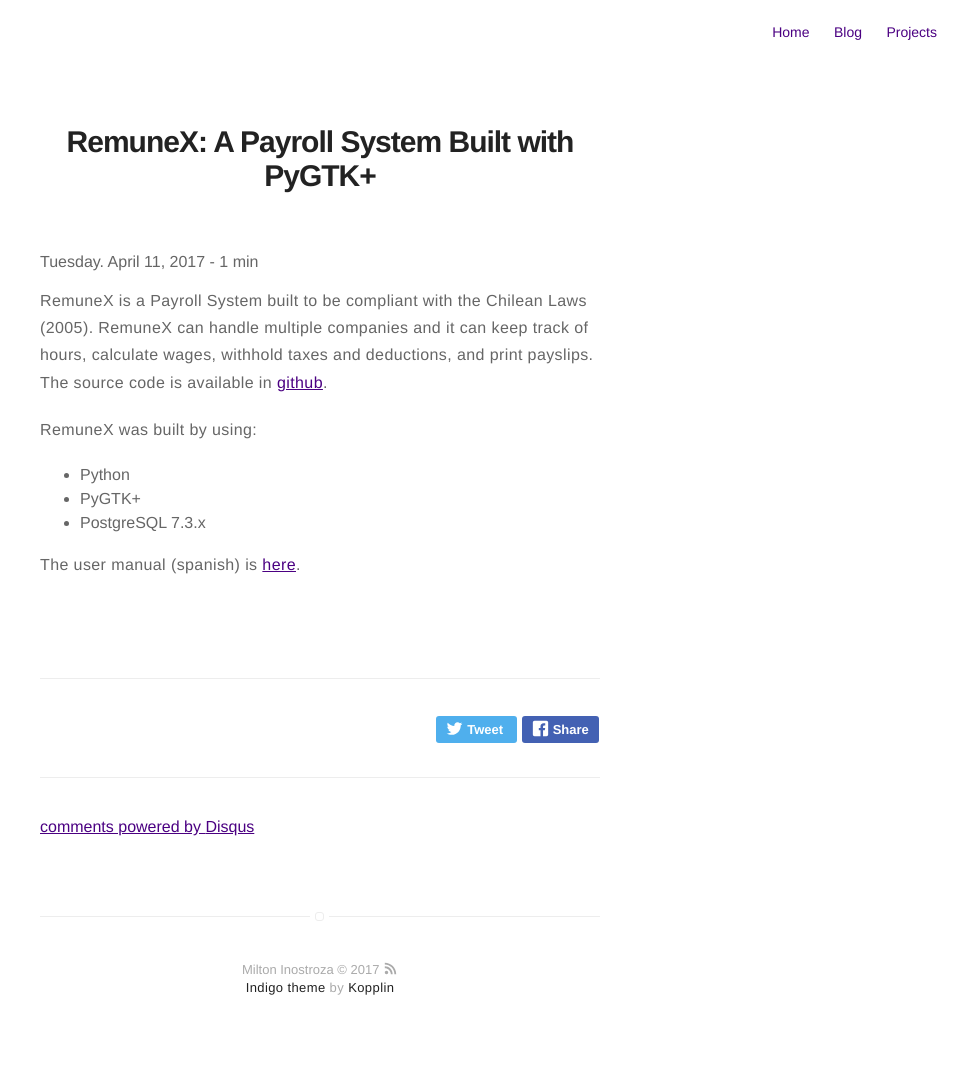
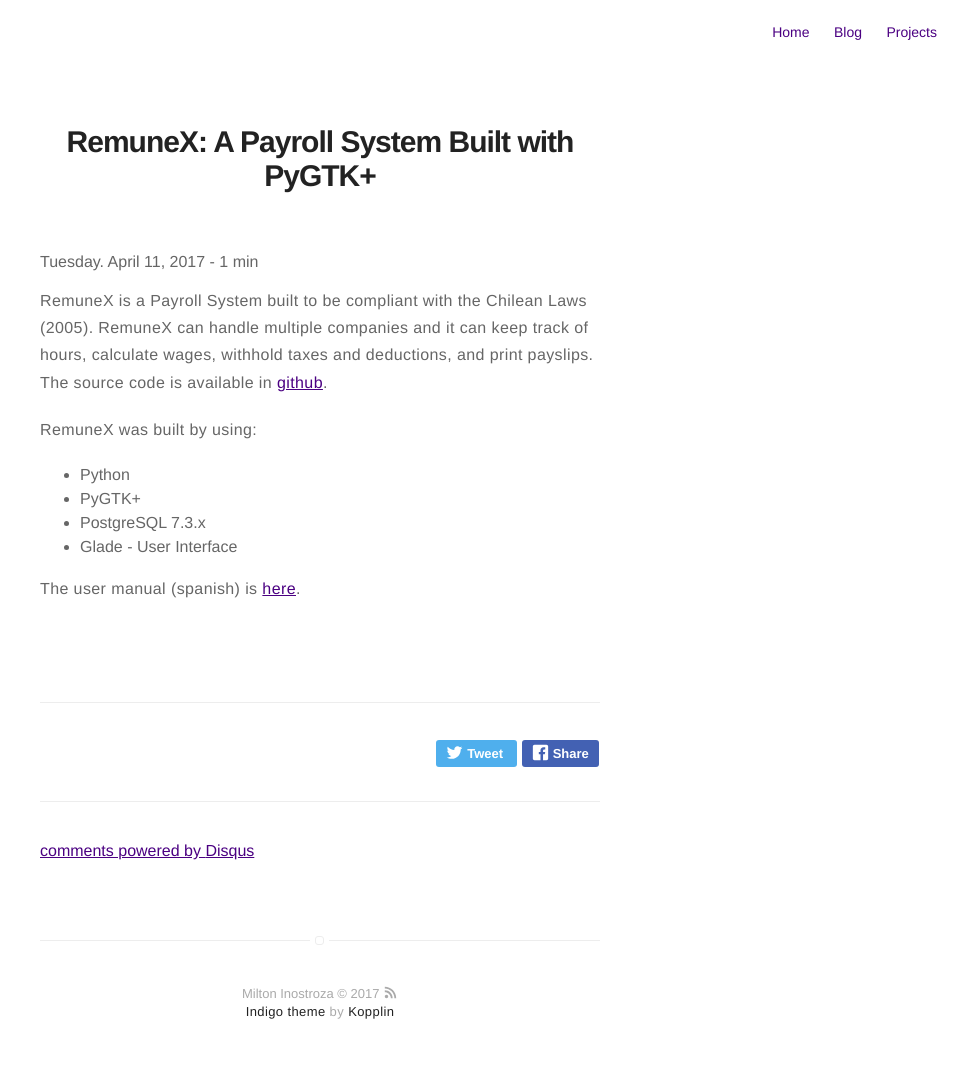
Before and after one commit to minostro/minostro.github.io, a Jekyll site: the page built from _posts/2017-04-11-remunex.markdown, in a window 1280 px wide. Shown: the whole page, without its empty margins (320-1280 px from the left). Built offline with Jekyll 4.4.1, drawn with Linux system fonts in a browser that asks for light colours; comment, search, counter and statistics services are not loaded; before the commit the page ends 1059 px from its top, so only the background shows below that.

Commit message:
autocommit

```diff
--- a/_posts/2017-04-11-remunex.markdown
+++ b/_posts/2017-04-11-remunex.markdown
@@ -10,5 +10,6 @@ RemuneX was built by using:
 * Python
 * PyGTK+
 * PostgreSQL 7.3.x
+* Glade - User Interface
 
 The user manual (spanish) is [here](https://minostro.gitbooks.io/remunex/content/).
```
